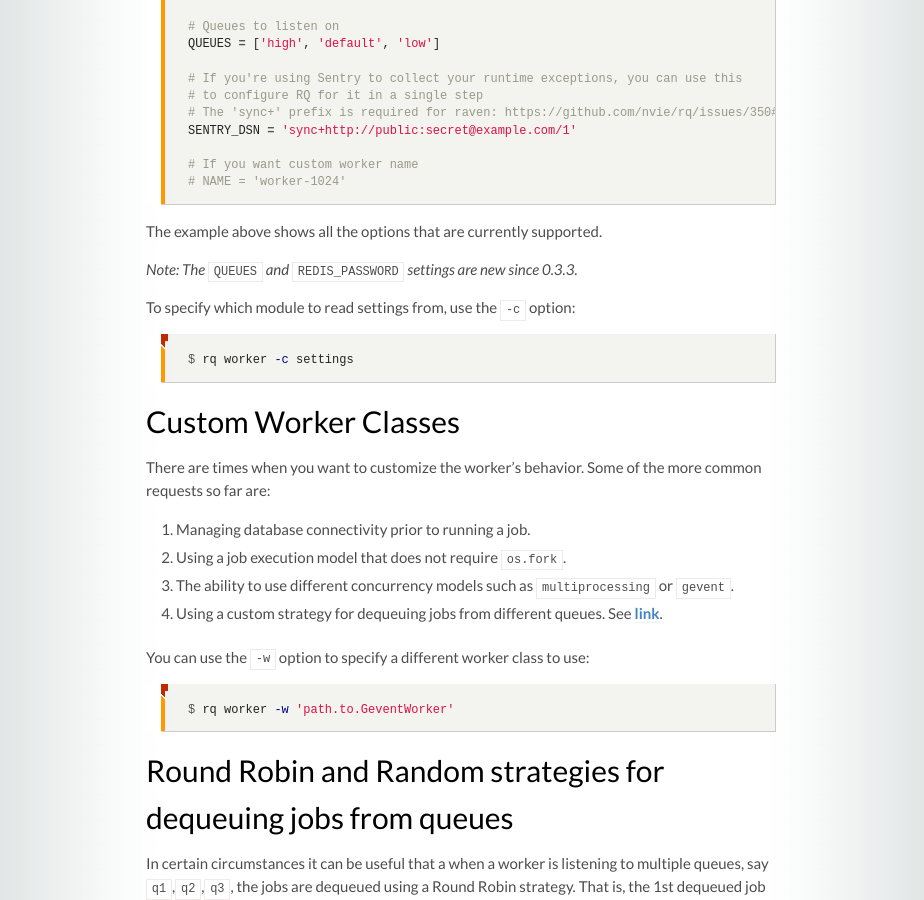
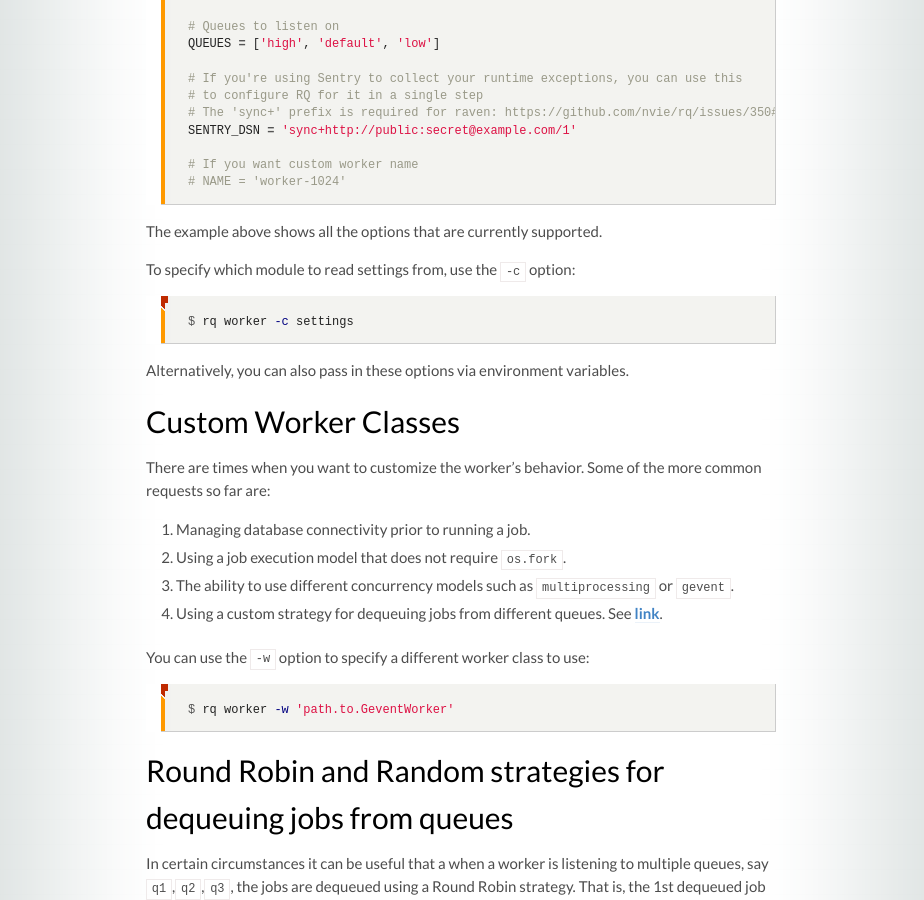
Before and after one commit to rq/rq, a Jekyll site: the page built from docs/docs/workers.md, in a window 1280 px wide and 900 px high, scrolled down 5530 px. Shown: the whole window, without its empty margins (179-1103 px from the left). Built offline with Jekyll 4.4.1, drawn with Linux system fonts in a browser that asks for light colours; some web fonts are replaced; comment, search, counter and statistics services are not loaded.

Commit message:
Mention that options can also be passed in via environment variables

````diff
--- a/docs/docs/workers.md
+++ b/docs/docs/workers.md
@@ -290,14 +290,13 @@ SENTRY_DSN = 'sync+http://public:secret@example.com/1'
 
 The example above shows all the options that are currently supported.
 
-_Note: The_ `QUEUES` _and_ `REDIS_PASSWORD` _settings are new since 0.3.3._
-
 To specify which module to read settings from, use the `-c` option:
 
 ```console
 $ rq worker -c settings
 ```
 
+Alternatively, you can also pass in these options via environment variables.
 
 ## Custom Worker Classes
 
````
